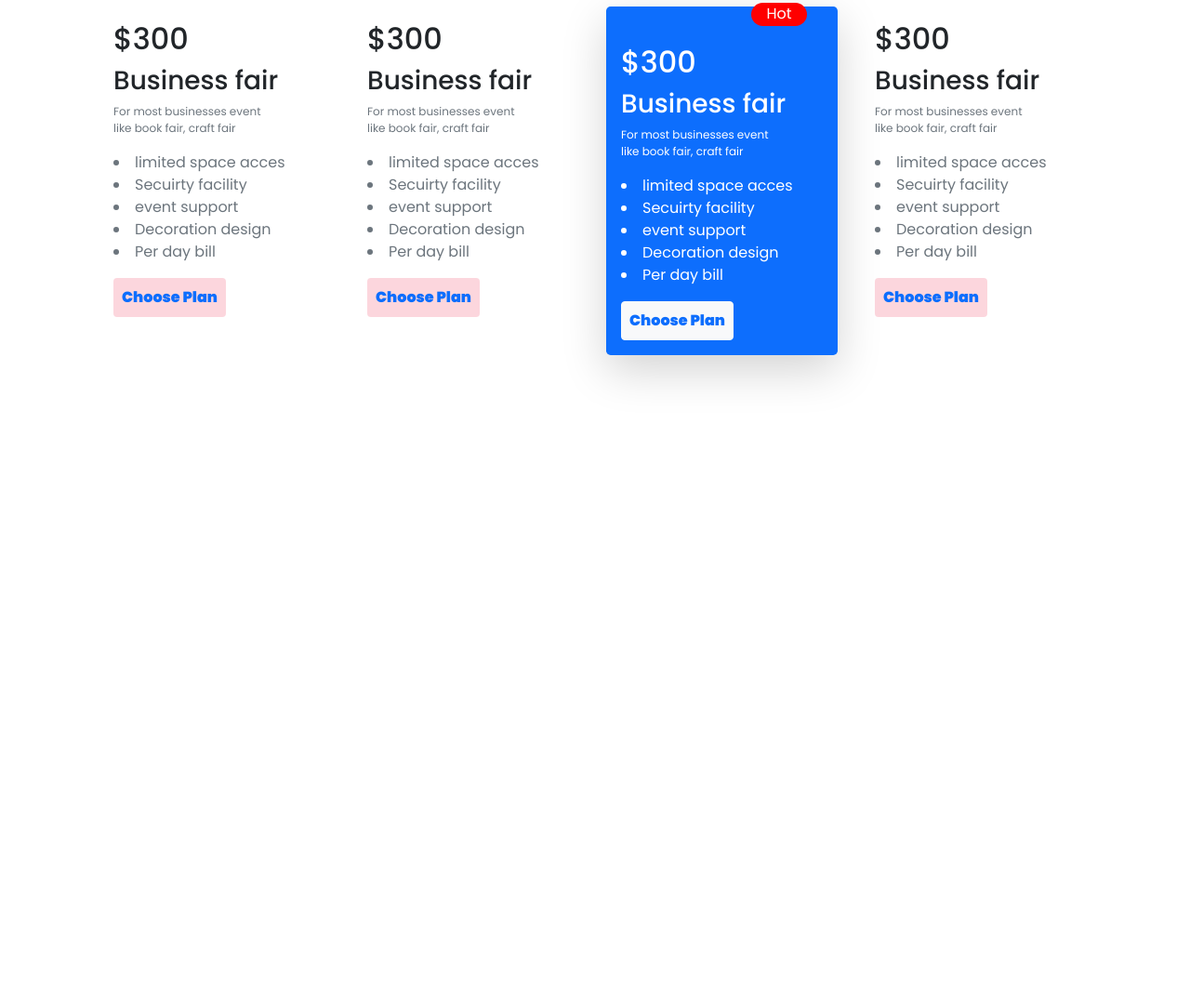
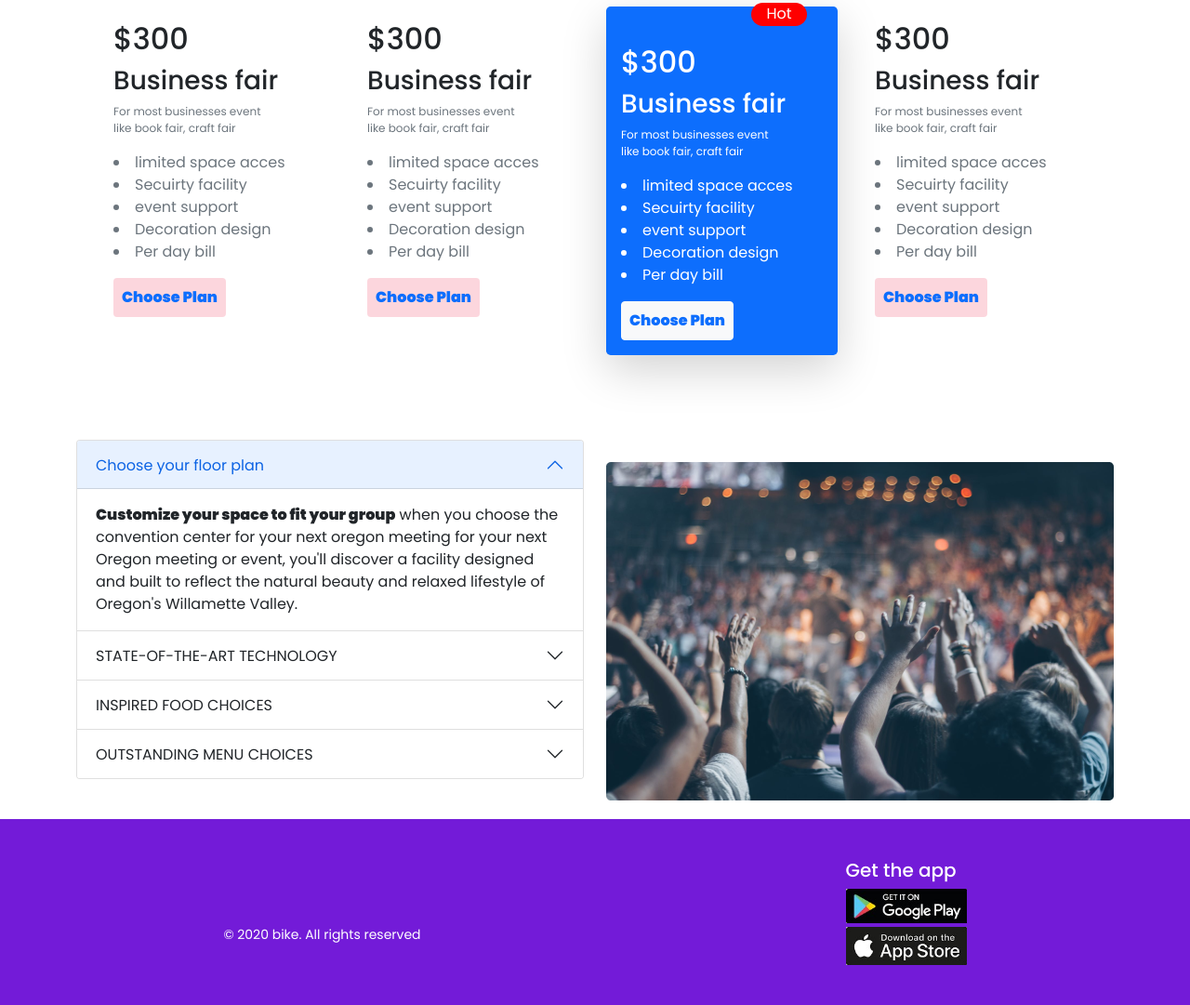
Before and after one commit to Mahbuba-islam/convention-senter, a plain HTML site: page index.html in a window 1280 px wide. Shown: the part 722-1803 px from the top of the page at 93% size. Before the commit the page ends 1195 px from the top, so only its background shows below. Drawn offline with nearby package versions, Linux system fonts and the light colour scheme.

Commit message:
footer section done

```diff
--- a/CSS/style.css
+++ b/CSS/style.css
@@ -39,3 +39,9 @@ p{
     left: 730px ;
 
 }
+footer{
+    background: rgb(115, 27, 216);
+    height: 200px;
+    width: 100%;
+    margin-top: 20px;
+}
--- a/index.html
+++ b/index.html
@@ -36,7 +36,7 @@
                 </div>
               </div>
               <div class="carousel-item" data-bs-interval="2000">
-                <img src="./people.png" class="d-block w-100 img-fluid h-" alt="...">
+                <img src="./download (slide).jpg" class="d-block w-100 img-fluid h-" alt="...">
                 <div class="carousel-caption  d-md-block text-white d-flex flex-column justify-content-center align-items-center my-0">
                   <h5 class="mx-auto mt-xs-5 ">Your wedding,Your day.</h5>
                   <p class="mx-auto"><small>Our event space is flexible and allows us the ability to provide just the perfect size room to host.</small></p>
@@ -44,7 +44,7 @@
                 </div>
               </div>
               <div class="carousel-item">
-                <img height="200" src="./banner.png" class="d-block w-100 img-fluid" alt="...">
+                <img height="200" src="./download.jpg" class="d-block w-100 img-fluid" alt="...">
                 <div class="carousel-caption  d-md-block text-white d-flex flex-column justify-content-center align-items-center my-0  ">
                   <h5 class="mx-auto mt-xs-5">Room to zoom</h5>
                   <p class="mx-auto"><small>We have got the space and technology to get the job done</small></p>
@@ -132,7 +132,7 @@
                like book fair, craft fair</p>
              </div>
              <div class="text-muted">
-                <li>limited space acces</li>
+                <li> limited space acces</li>
                  <li>Secuirty facility</li>
                   <li>event support</li>
                   <li>Decoration design</li>
@@ -146,8 +146,90 @@
                 <p class="fw-bold pe-0">30% off on next booking.</p>
                 <button type="button" class="btn-close pe-0" data-bs-dismiss="alert" aria-label="Close"></button>
                </div>
+          </section>
 
-    </section>
+          <!-- Accordion section -->
+          <section class="container">
+            <div class="row">
+           <div class="col col-lg-6 col-sm-12">
+            <div class="accordion" id="accordionExample">
+              <div class="accordion-item">
+                <h2 class="accordion-header" id="headingOne">
+                  <button class="accordion-button" type="button" data-bs-toggle="collapse" data-bs-target="#collapseOne" aria-expanded="true" aria-controls="collapseOne">
+                    Choose your floor plan
+                  </button>
+                </h2>
+                <div id="collapseOne" class="accordion-collapse collapse show" aria-labelledby="headingOne" data-bs-parent="#accordionExample">
+                  <div class="accordion-body">
+                    <strong>Customize your space to fit your group</strong> when you choose the convention center for your next oregon meeting
+                    for your next Oregon meeting or event, you'll discover a facility designed and built to reflect the natural beauty and relaxed lifestyle of Oregon's Willamette Valley.
+                   </div>
+                </div>
+              </div>
+              <div class="accordion-item">
+                <h2 class="accordion-header" id="headingTwo">
+                  <button class="accordion-button collapsed" type="button" data-bs-toggle="collapse" data-bs-target="#collapseTwo" aria-expanded="false" aria-controls="collapseTwo">
+                    STATE-OF-THE-ART TECHNOLOGY
+                  </button>
+                </h2>
+                <div id="collapseTwo" class="accordion-collapse collapse" aria-labelledby="headingTwo" data-bs-parent="#accordionExample">
+                  <div class="accordion-body">
+                     Even the most demanding groups and guests will appreciate the high-speed Wi-Fi covering all of the meeting spaces on both floors. Professional AV services also support multi-screen presentations and meetings.
+
+                  </div>
+                </div>
+              </div>
+              <div class="accordion-item">
+                <h2 class="accordion-header" id="headingThree">
+                  <button class="accordion-button collapsed" type="button" data-bs-toggle="collapse" data-bs-target="#collapseThree" aria-expanded="false" aria-controls="collapseThree">
+                    INSPIRED FOOD CHOICES
+                  </button>
+                </h2>
+                <div id="collapseThree" class="accordion-collapse collapse" aria-labelledby="headingThree" data-bs-parent="#accordionExample">
+                  <div class="accordion-body">
+                    Our culinary team's inspiration is to support local growers and farmers by bringing the Northwest's freshest bounty to your event. This passionate approach is our hallmark in serving delicious and high quality cuisine while supporting Oregon's sustainability.
+                  </div>
+                </div>
+              </div>
+              <div class="accordion-item">
+                <h2 class="accordion-header" id="headingThree">
+                  <button class="accordion-button collapsed" type="button" data-bs-toggle="collapse" data-bs-target="#collapseThree" aria-expanded="false" aria-controls="collapseThree">
+                    OUTSTANDING MENU CHOICES
+                  </button>
+                </h2>
+                <div id="collapseThree" class="accordion-collapse collapse" aria-labelledby="headingThree" data-bs-parent="#accordionExample">
+                  <div class="accordion-body">
+                    Whether it's a selection from our extensive menu or a special menu tailored to your specific needs, the Salem Convention Center is here to cater your perfect meal.
+                  </div>
+                </div>
+              </div>
+            </div>
+           </div>
+           <div class="col col-12 col-lg-6 mt-4">
+             <img src="people (2).png" alt="">
+           </div>
+            </div>
+            </section>
+            <footer class="container-fluid d-flex justify-content-around align-items-center">
+
+
+                  <div class="mt-5 ">
+                    <small class="text-white">© 2020 bike. All rights reserved </small>
+                    </div>
+                </div>
+
+
+           <div class="app-link">
+             <h5 class="text-white">Get the app</h5>
+            <div>
+              <a href="https://play.google.com/store/apps/details?id=com.google.android.youtube"><img width="130" src="./download (google).jpg" alt=""></a>
+             </div>
+              <div class="mt-1">
+               <a href="https://apps.apple.com/us/app/coolbus/id1517098740"><img width="130" src="./downloadapp.jpg" alt=""></a>
+             </div>
+                </div>
+               </footer>
+
 
     <!-- JS link -->
     <script src="https://cdn.jsdelivr.net/npm/bootstrap@5.1.3/dist/js/bootstrap.bundle.min.js" integrity="sha384-ka7Sk0Gln4gmtz2MlQnikT1wXgYsOg+OMhuP+IlRH9sENBO0LRn5q+8nbTov4+1p" crossorigin="anonymous"></script>
```
Also changed, not shown: download (1).png (added), download (google).jpg (added), download (slide).jpg (added), download.jpg (added), download.png (added), downloadapp.jpg (added).
